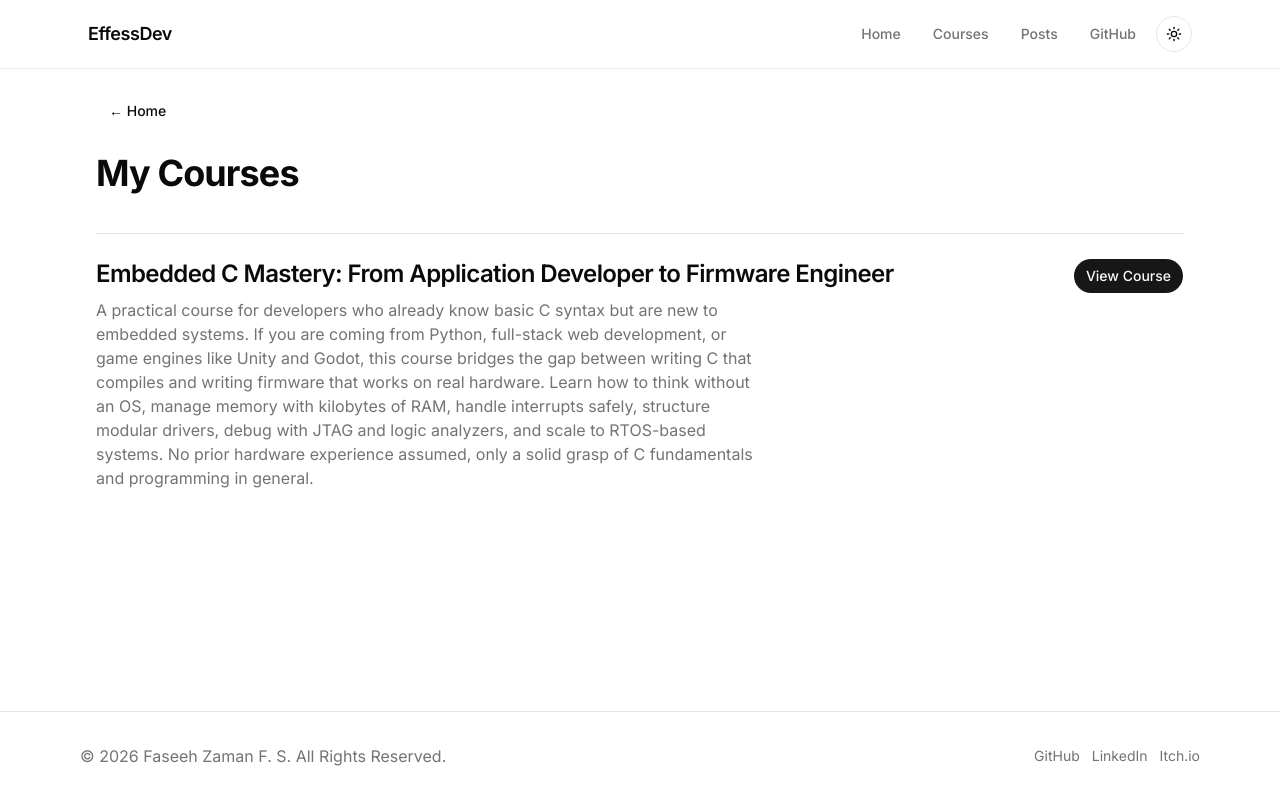
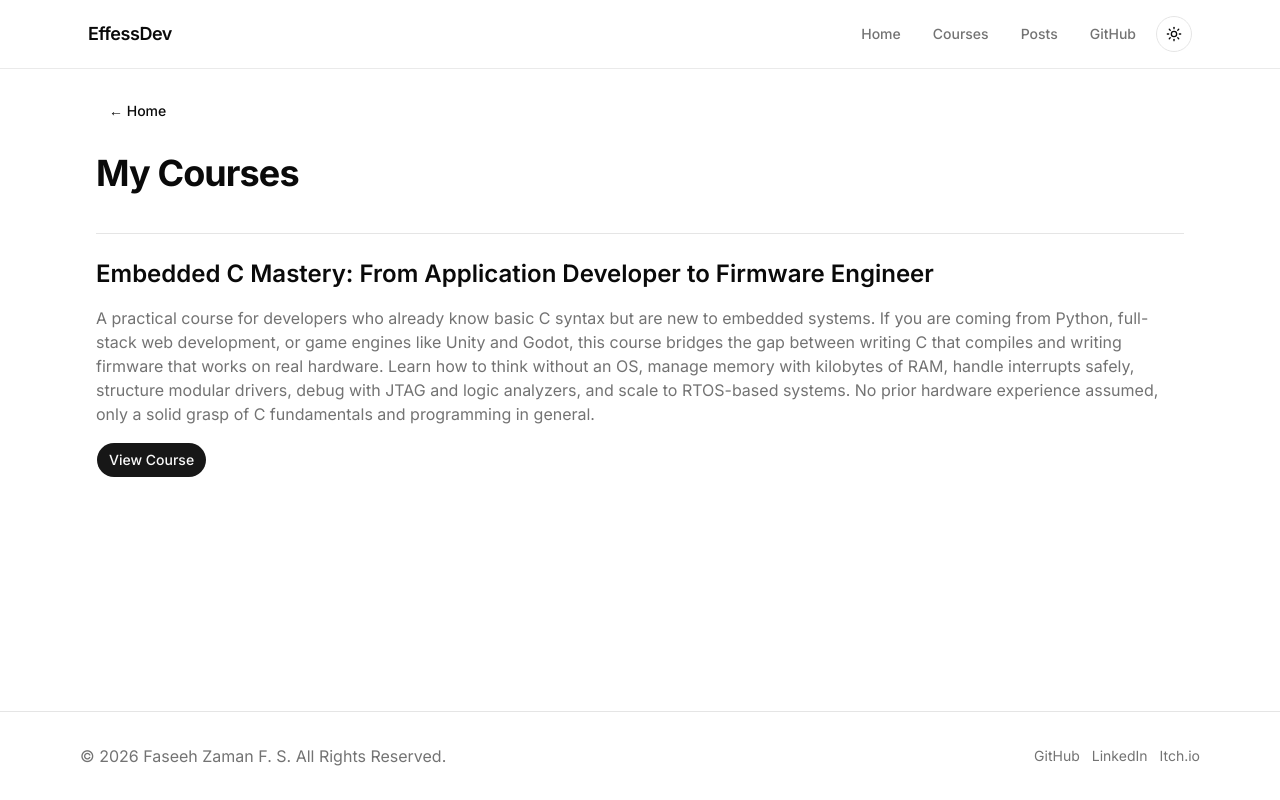
Before and after one commit to effessdev/effessdev.github.io, a Next.js app: page /courses in a window 1280 px wide. Built offline with nearby package versions, Linux system fonts and the light colour scheme.

Commit message:
update courses layout

```diff
--- a/src/app/courses/page.tsx
+++ b/src/app/courses/page.tsx
@@ -71,19 +71,17 @@ export default function CoursesPage() {
                   {metas.map((course) => (
                     <div
                       key={course.id}
-                      className="flex flex-col sm:flex-row gap-4 border-t w-full justify-between pt-6"
+                      className="flex flex-col gap-4 border-t w-full justify-between pt-6"
                     >
-                      <div>
-                        <h2 className="text-2xl mb-2 font-semibold tracking-tight">
-                          {course.title}
-                        </h2>
-                        <p className="text-base max-w-2xl text-muted-foreground">
-                          {course.description}
-                        </p>
-                      </div>
+                      <h2 className="text-2xl font-semibold">{course.title}</h2>
+                      <p className="text-base text-muted-foreground">
+                        {course.description}
+                      </p>
                       <Link
                         href={`/courses/${course.id}`}
-                        className={buttonVariants({ variant: "default" })}
+                        className={
+                          buttonVariants({ variant: "default" }) + " w-min"
+                        }
                       >
                         View Course
                       </Link>
```
